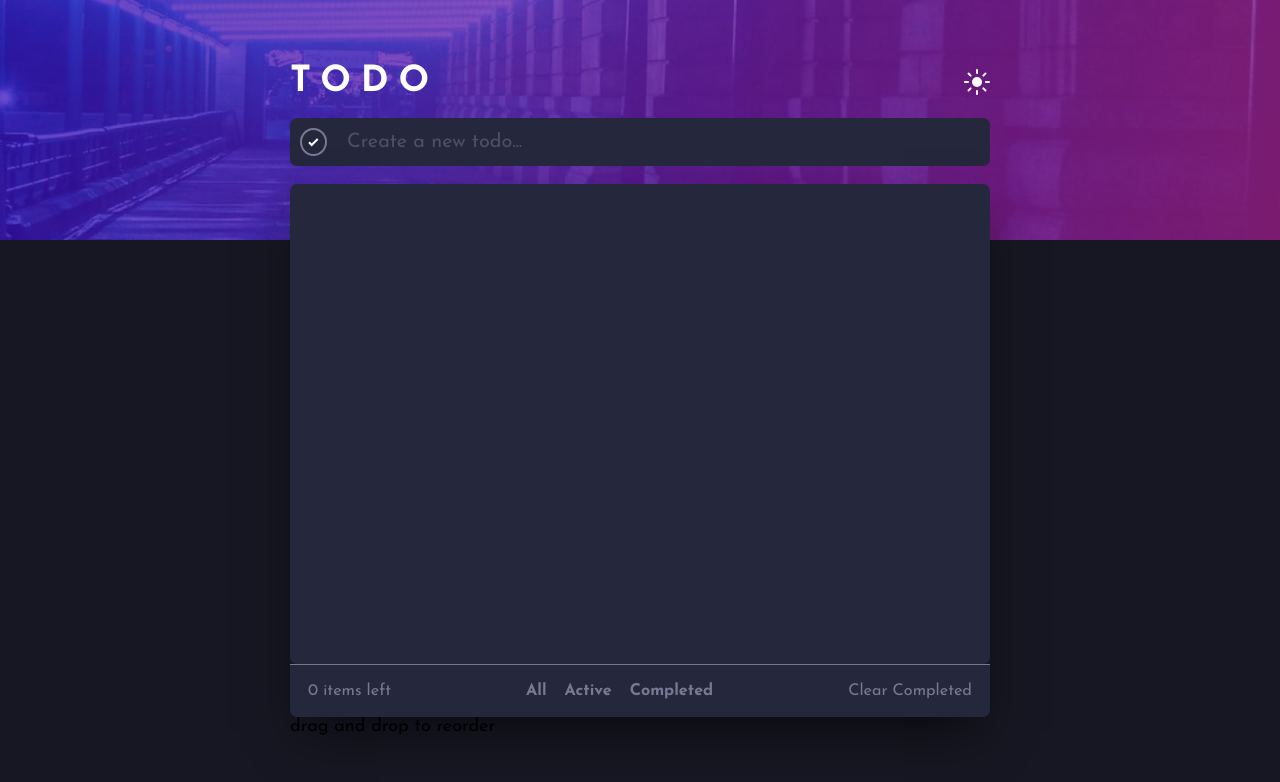
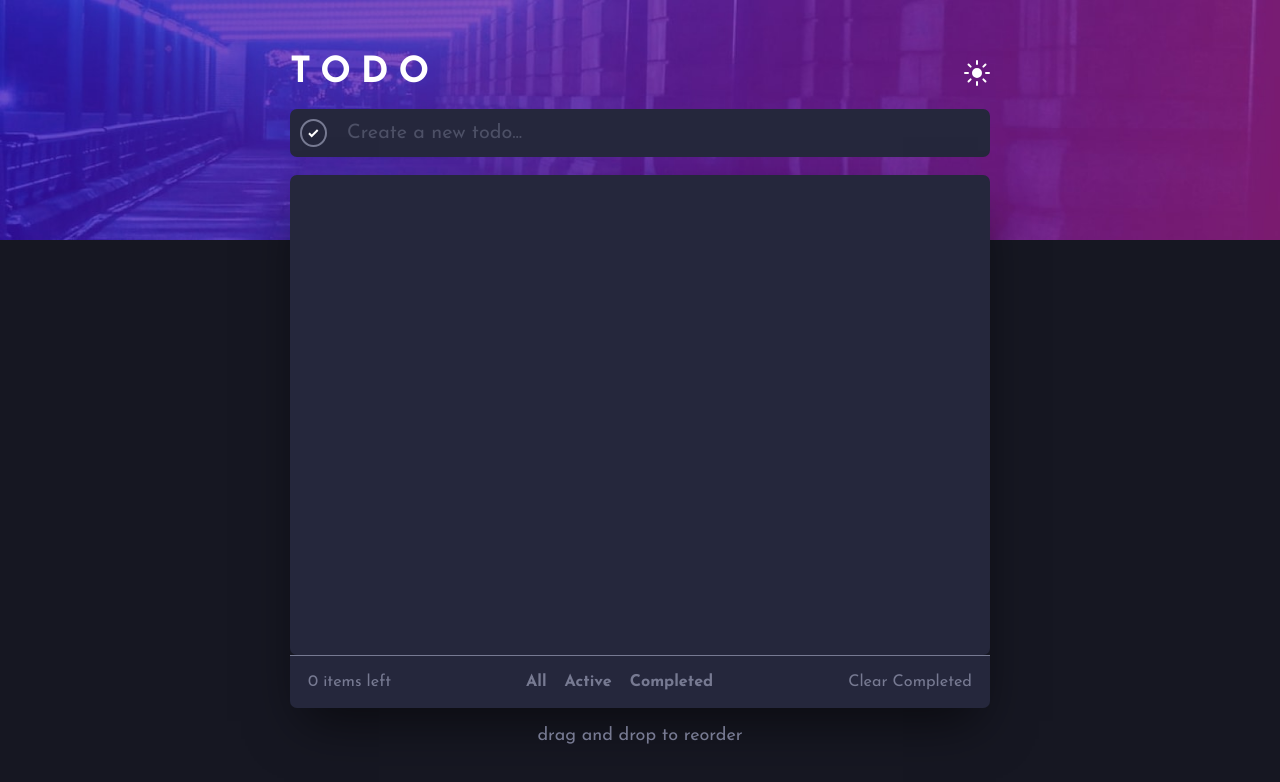
Before and after one commit to Tamarapreye-M/todo-app, a React (Create React App) app: page / in a window 1280 px wide. Shown: the top 782 px of the page. Built offline with nearby package versions, Linux system fonts and the light colour scheme.

Commit message:
Footer updated

```diff
--- a/src/App.css
+++ b/src/App.css
@@ -304,7 +304,11 @@ main .input-todo {
 .parent-container.light .mobile span:hover {
 	color: var(--light-mode-dark-grey3);
 }
-
+footer {
+	margin-top: 1rem;
+	text-align: center;
+	color: var(--text-dark-greyish-blue-1);
+}
 @media screen and (min-width: 768px) {
 	.mobile {
 		display: none;
--- a/src/components/Footer.js
+++ b/src/components/Footer.js
@@ -1,7 +1,7 @@
 import React from "react";
 
 const Footer = () => {
-	return <div>drag and drop to reorder</div>;
+	return <footer>drag and drop to reorder</footer>;
 };
 
 export default Footer;
```
